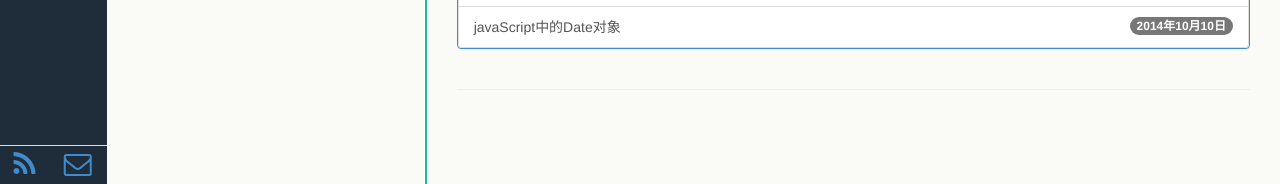
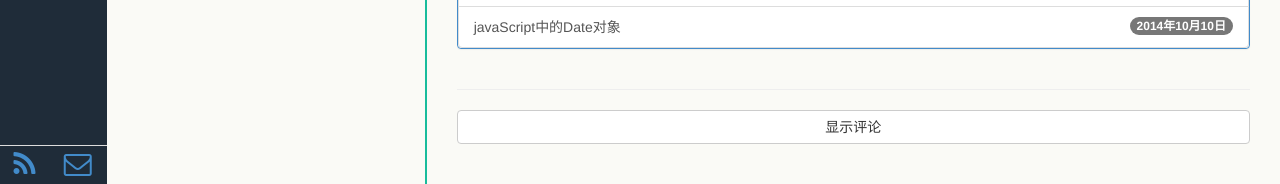
Before and after one commit to zc001/zc001.github.com, a Jekyll site: the page built from index.html, in a window 1280 px wide. Shown: the part 882-1066 px from the top of the page. Built offline with Jekyll 4.4.1, drawn with Linux system fonts in a browser that asks for light colours; Markdown is read by kramdown in place of the engine named in the settings; the list of posts is cut into pages by our own code.

Commit message:
添加评论

```diff
--- a/_config.yml
+++ b/_config.yml
@@ -26,8 +26,8 @@ favicon: /public/img/ava.png
 #   url: yansu.org
 
 # # disqus 设置
-# disqus:
-#   shortname: zc-zh
+disqus:
+  shortname: zc001
 
 # 主题设置，自动激活某个标签
 active: 技术
--- a/_layouts/book.html
+++ b/_layouts/book.html
@@ -54,6 +54,6 @@ layout: base
       {% endfor %}
     </div>
     <hr>
-    <!-- {% include disqus.html %} -->
+    {% include disqus.html %}
   </div>
 </div>
--- a/_layouts/page.html
+++ b/_layouts/page.html
@@ -11,6 +11,6 @@ layout: base
       {{ content }}
     </div>
     <hr>
-    <!-- {% include disqus.html %} -->
+    {% include disqus.html %}
   </div>
 </div>
--- a/_layouts/post.html
+++ b/_layouts/post.html
@@ -14,6 +14,6 @@ layout: base
       {{ content }}
     </div>
     <hr>
-    <!-- {% include disqus.html %} -->
+    {% include disqus.html %}
   </div>
 </div>
```
